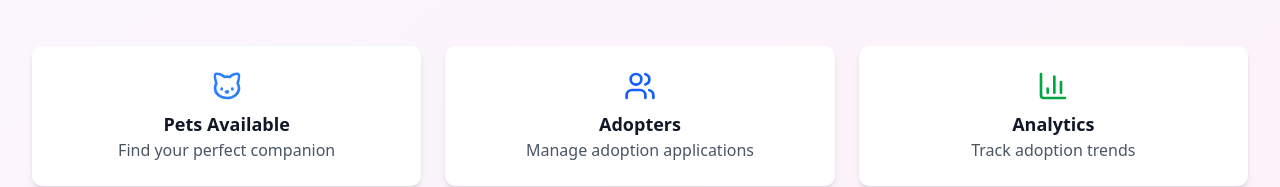
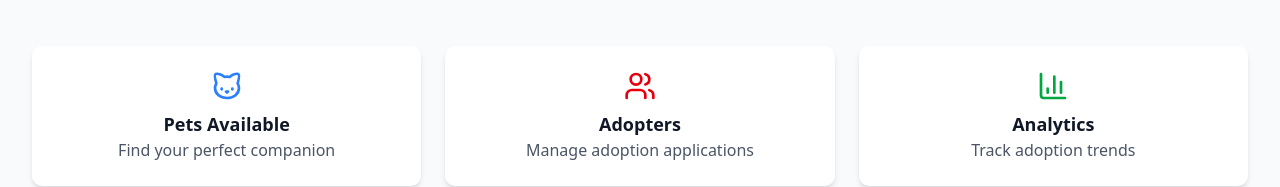
Before and after one commit to gmccannon/pet-project, a Next.js app: page / in a window 1280 px wide. Shown: the part 331-518 px from the top of the page. Built offline with nearby package versions, Linux system fonts and the light colour scheme.

Commit message:
Update pnpm lock

```diff
--- a/app/analytics/page.tsx
+++ b/app/analytics/page.tsx
@@ -21,7 +21,6 @@ interface AnalyticsData {
   adoptedGenderBreakdown: { [key: string]: number }
   colorAdoptionTrends: { [key: string]: number }
 }
-
 
 export default function Analytics() {
   const [data, setData] = useState<AnalyticsData | null>(null)
--- a/app/page.tsx
+++ b/app/page.tsx
@@ -4,7 +4,7 @@ import { Cat, Users, BarChart3, Search, Plus, Edit, Trash2 } from "lucide-react"
 
 export default function Home() {
   return (
-    <div className="min-h-screen bg-gradient-to-br from-purple-50 to-pink-50">
+    <div className="min-h-screen">
       <Navbar />
 
       <main className="max-w-7xl mx-auto px-4 sm:px-6 lg:px-8 py-12">
@@ -27,7 +27,7 @@ export default function Home() {
             <p className="text-gray-600">Find your perfect companion</p>
           </div>
           <div className="bg-white rounded-lg shadow-md p-6 text-center">
-            <Users className="h-8 w-8 text-blue-600 mx-auto mb-2" />
+            <Users className="h-8 w-8 text-red-600 mx-auto mb-2" />
             <h3 className="text-lg font-semibold text-gray-900">Adopters</h3>
             <p className="text-gray-600">Manage adoption applications</p>
           </div>
--- a/app/pets/delete/page.tsx
+++ b/app/pets/delete/page.tsx
@@ -178,6 +178,11 @@ export default function DeletePet() {
                     <p>
                       <strong>Status:</strong> {selectedPet.adoption.status ? "Adopted" : "Available"}
                     </p>
+                    {selectedPet.adoption.adopter_email && (
+                      <p>
+                        <strong>Adopter:</strong> {selectedPet.adoption.adopter_email}
+                      </p>
+                    )}
                   </div>
                 </div>
 
```
Also changed, not shown: 1 other file (tests, documents, lock files or other folders).
